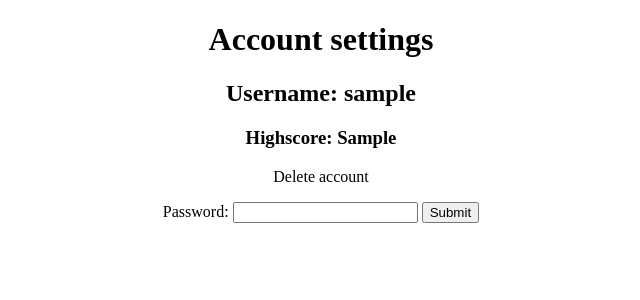
After one commit to Jonihknen/Webprojekti, a PHP site: page /account.php in a window 1280 px wide. The commit adds this page. Shown: the top 300 px of the page, without its empty margins (319-959 px from the left). Run offline with PHP 8.4, Linux system fonts and the light colour scheme; the visitor is signed in with stand-in values (Sample User, id 1); tables that the repository leaves empty or names only in its code hold one stand-in row (values such as "Sample post").

Commit message:
lisätty accounttisivu jossa voi poistaa käyttäjän ja ihailla omia pisteitä

```diff
--- /dev/null
+++ b/account.php
@@ -0,0 +1,26 @@
+<?php include("server.php");?>
+<!DOCTYPE html>
+<html>
+<head>
+    <title>Account settings</title>
+    <link rel="stylesheet" type="text/css" href="css/highscores.css">
+
+</head>
+<body>
+
+<h1>Account settings</h1>
+
+<h2>Username: <?php echo ($_SESSION['username'])?></h2>
+
+<h3>Highscore: <?php $pisteet = vertaa(($_SESSION['username']));
+    echo $pisteet["points"]
+    ?>
+
+</h3>
+
+<form action="account.php" method="post">
+    <?php include("errors.php"); ?>
+    <p>Delete account</p>
+    Password: <input type="password" name="delete">
+    <input type="submit">
+</form>
--- a/server.php
+++ b/server.php
@@ -25,7 +25,7 @@ function userexists($username){
         return false;
     }
 }
-
+    //REGISTERING USER
     if (isset($_POST["register"])) {
         $username = strip_tags($_POST["username"]);
         $password_1 = strip_tags($_POST["password"]);
@@ -69,6 +69,7 @@ function userexists($username){
         }
 
     }
+    //LOGGING IN
     if(isset($_POST["login"])){
         $username = ($_POST["username"]);
         $password = MD5($_POST["password"]);
@@ -93,6 +94,28 @@ function userexists($username){
                 header("Location: prontpage.php");
             }else{
                 array_push($errors, "wrong username or password");
+            }
+        }
+    }
+    //DELETING USER
+    if(isset($_POST["delete"])){
+        $name = ($_SESSION["username"]);
+        $password = MD5($_POST["delete"]);
+        if (empty($password)) {
+            array_push($errors, "password is required");
+        }
+        if (count($errors) == 0) {
+            $sql = $db->prepare("SELECT * FROM users WHERE username=? AND password=?");
+            $sql->bind_param("ss", $name,$password);
+            $sql->execute();
+            $result = $sql->get_result();
+            if (mysqli_num_rows($result) == 1){
+                $sql = $db->prepare("DELETE FROM users WHERE username=? AND password=?");
+                $sql->bind_param("ss", $name,$password);
+                $sql->execute();
+                header("Location: prontpage.php?logout='1'");
+            }else{
+                array_push($errors, "wrong password");
             }
         }
     }
```
Also changed, not shown: game.php (+4 -4 lines), highscore.php (+1 -10 lines), prontpage.php (+8 -24 lines).
